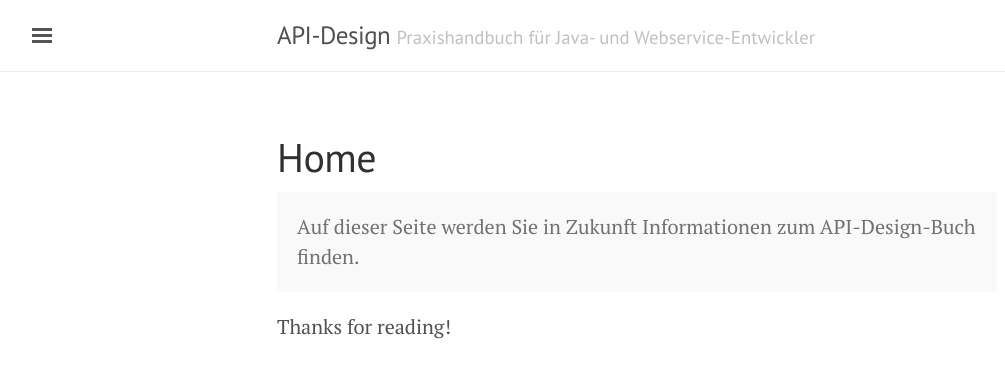
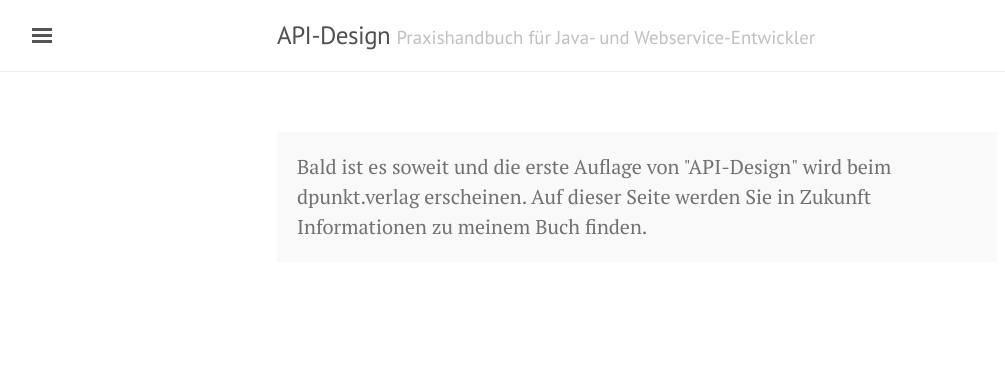
Before and after one commit to kspichale/api-design-website, a Jekyll site: the page built from index.html, in a window 1280 px wide. Shown: the top 378 px of the page, without its empty margins (3-1008 px from the left). Built offline with Jekyll 4.4.1, drawn with Linux system fonts in a browser that asks for light colours; the list of posts is cut into pages by our own code.

Commit message:
removed obsolete home.md

```diff
--- a/_config.yml
+++ b/_config.yml
@@ -7,9 +7,9 @@ permalink:           pretty
 # Setup
 title:               API-Design
 tagline:             'Praxishandbuch für Java- und Webservice-Entwickler'
-url:                 http://api-design.de
+#url:                 http://api-design.de
 baseurl:             http://api-design.de
-#baseurl:             ''
+baseurl:             ''
 paginate:            5
 gems:                [jekyll-paginate]
 paginate_path:       "blog/page:num"
--- a/_includes/sidebar.html
+++ b/_includes/sidebar.html
@@ -2,12 +2,12 @@
 <!-- Toggleable sidebar -->
 <div class="sidebar" id="sidebar">
   <nav class="sidebar-nav">
-    <a class="sidebar-nav-item{% if page.url == { site.baseurl }/blog.html %} active{% endif %}" href="{{ site.baseurl }}/">Home</a>
-    <a class="sidebar-nav-item{% if page.url == { site.baseurl }/blog.html %} active{% endif %}" href="{{ site.baseurl }}/content/">Inhalt</a>
-    <a class="sidebar-nav-item{% if page.url == { site.baseurl }/blog.html %} active{% endif %}" href="{{ site.baseurl }}/author/">Autor</a>
-    <a class="sidebar-nav-item{% if page.url == { site.baseurl }/blog.html %} active{% endif %}" href="{{ site.baseurl }}/preview/">Leseproben</a>
-    <a class="sidebar-nav-item{% if page.url == { site.baseurl }/blog.html %} active{% endif %}" href="{{ site.baseurl }}/errata/">Errata</a>
-    <a class="sidebar-nav-item{% if page.url == { site.baseurl }/blog.html %} active{% endif %}" href="{{ site.baseurl }}/blog/">Blog</a>
-    <a class="sidebar-nav-item{% if page.url == { site.baseurl }/blog.html %} active{% endif %}" href="{{ site.baseurl }}/imprint/">Immpressum &amp; Kontakt</a>
+    <a class="sidebar-nav-item" href="{{ site.baseurl }}/">Home</a>
+    <a class="sidebar-nav-item" href="{{ site.baseurl }}/content/">Inhalt</a>
+    <a class="sidebar-nav-item" href="{{ site.baseurl }}/author/">Autor</a>
+    <a class="sidebar-nav-item" href="{{ site.baseurl }}/preview/">Leseproben</a>
+    <a class="sidebar-nav-item" href="{{ site.baseurl }}/errata/">Errata</a>
+    <a class="sidebar-nav-item" href="{{ site.baseurl }}/blog/">Blog</a>
+    <a class="sidebar-nav-item" href="{{ site.baseurl }}/imprint/">Immpressum &amp; Kontakt</a>
   </nav>
 </div>
--- a/index.html
+++ b/index.html
@@ -1,10 +1,6 @@
 ---
 layout: page
-title: Home
 ---
-
 <p class="message">
-  Auf dieser Seite werden Sie in Zukunft Informationen zum API-Design-Buch finden.
+Bald ist es soweit und die erste Auflage von "API-Design" wird beim dpunkt.verlag erscheinen. Auf dieser Seite werden Sie in Zukunft Informationen zu meinem Buch finden.
 </p>
-
-Thanks for reading!
```
Also changed, not shown: home.md (deleted, +0 -6 lines).
